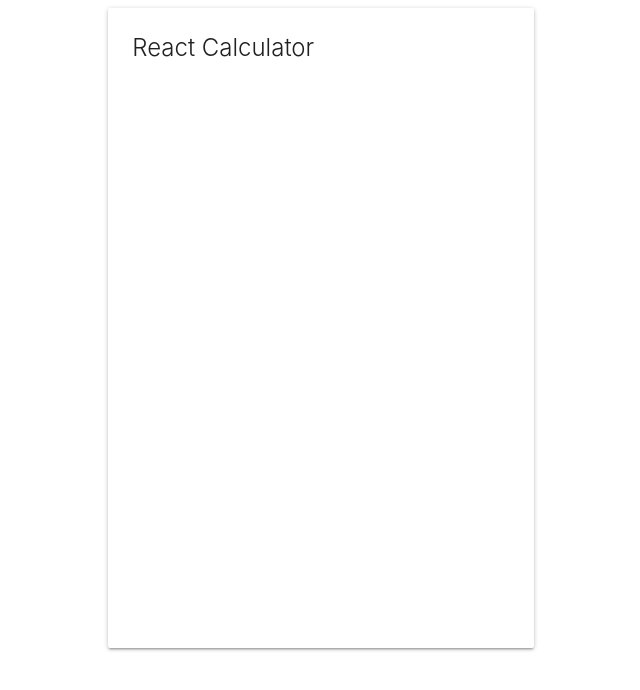
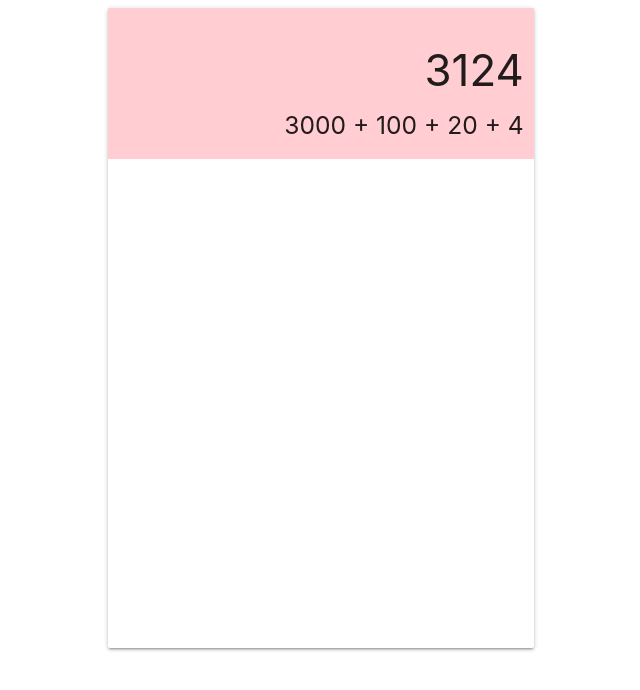
Before and after one commit to stanisworking/react-calculator-app, a React (Create React App) app: page / in a window 1280 px wide. Shown: the top 690 px of the page, without its empty margins (319-959 px from the left). Built offline with nearby package versions, Linux system fonts and the light colour scheme.

Commit message:
Created compute and result screens

```diff
--- a/src/layout/Calculator/Calculator.js
+++ b/src/layout/Calculator/Calculator.js
@@ -1,14 +1,13 @@
 import React from 'react';
+import Screen from './Screen/Screen';
 
 const calculator = () => {
 	return (
 		<div className='row'>
 			<div className='col s6 offset-s3' style={{ height: '100vh' }}>
 				<div className='card' style={{ height: '80vh' }}>
-					<div class='card-content'>
-						<span class='card-title activator grey-text text-darken-4'>
-							React Calculator
-						</span>
+					<div class='card-content' style={{ padding: '0' }}>
+						<Screen />
 					</div>
 				</div>
 			</div>
--- /dev/null
+++ b/src/layout/Calculator/Screen/ComputeScreen/ComputeScreen.js
@@ -0,0 +1,5 @@
+import React from 'react';
+const computationScreen = () => {
+	return <h5>3000 + 100 + 20 + 4</h5>;
+};
+export default computationScreen;
--- /dev/null
+++ b/src/layout/Calculator/Screen/ResultScreen/ResultScreen.js
@@ -0,0 +1,7 @@
+import React from 'react';
+
+const resultScreen = () => {
+	return <h3>3124</h3>;
+};
+
+export default resultScreen;
--- /dev/null
+++ b/src/layout/Calculator/Screen/Screen.js
@@ -0,0 +1,14 @@
+import React from 'react';
+import ResultScreen from './ResultScreen/ResultScreen';
+import ComputationScreen from './ComputeScreen/ComputeScreen';
+
+const screen = () => {
+	return (
+		<section className='right-align red lighten-4' style={{ padding: '10px' }}>
+			<ResultScreen />
+			<ComputationScreen />
+		</section>
+	);
+};
+
+export default screen;
```
